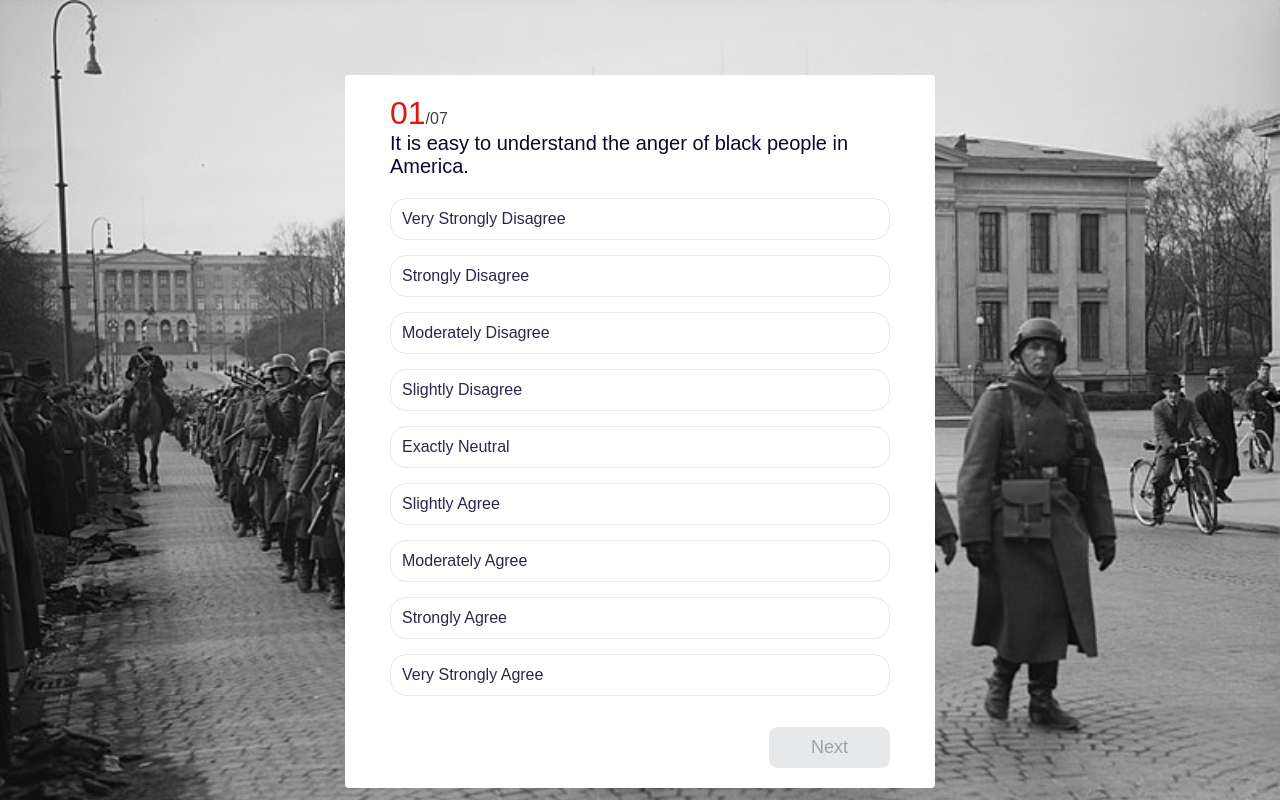
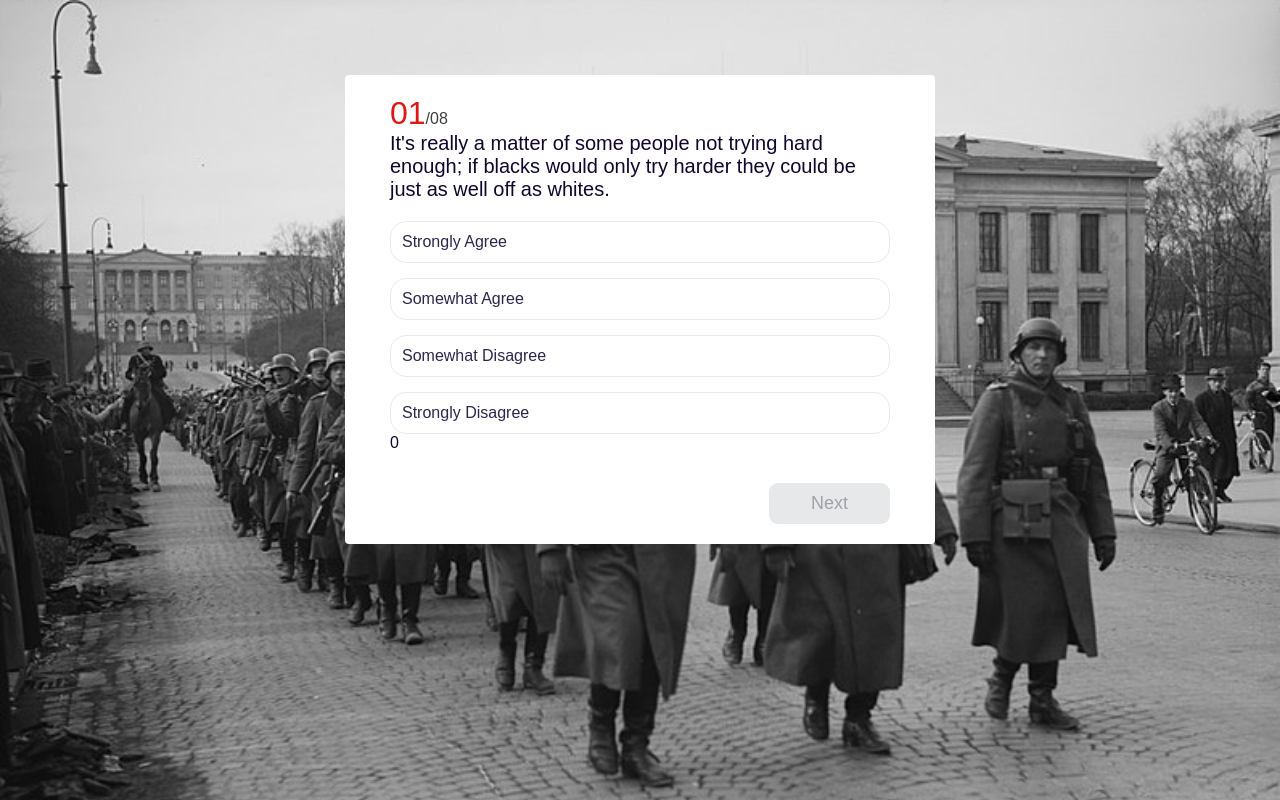
Before and after one commit to CommanderSABLy/personal_website, a React (Create React App) app: page / in a window 1280 px wide. Built offline with nearby package versions, Linux system fonts and the light colour scheme; a web font is replaced by a local one.

Commit message:
Added questions for SRS. Reduced hard coding. Implemented functionality for MRS and SRS

```diff
--- a/src/App.js
+++ b/src/App.js
@@ -1,7 +1,9 @@
 import React from 'react';
 import { useState } from 'react';
 //I can probably just have all of the tests come from questions
+import { RWA } from './questions';
 import { MRS } from './questions';
+import { SRS } from './questions';
 import './quiz.css';
 
 function Quiz() {
@@ -10,33 +12,10 @@ function Quiz() {
   const [showResult, setShowResult] = useState(false)
   const [selectedAnswerIndex, setSelectedAnswerIndex] = useState(null)
   //questions will need to be selected based on menu selection
-  const { questions } = MRS
+  const { topic, max_score, questions } = SRS
   const { question, choices, scoring } = questions[activeQuestion]
   const [result, setResult] = useState(0)
 
-  const nine_scale_asc = {
-    'Very Strongly Disagree': 1,
-    'Strongly Disagree': 2,
-    'Moderately Disagree': 3,
-    'Slightly Disagree': 4,
-    'Exactly Neutral': 5,
-    'Slightly Agree': 6,
-    'Moderately Agree': 7,
-    'Strongly Agree': 8,
-    'Very Strongly Agree': 9,
-  }
-
-  const nine_scale_des = {
-    'Very Strongly Disagree': 9,
-    'Strongly Disagree': 8,
-    'Moderately Disagree': 7,
-    'Slightly Disagree': 6,
-    'Exactly Neutral': 5,
-    'Slightly Agree': 4,
-    'Moderately Agree': 3,
-    'Strongly Agree': 2,
-    'Very Strongly Agree': 1,
-  }
 
   const onClickNext = () => {
     setResult((prev) => prev + selectedAnswer)
@@ -51,11 +30,60 @@ function Quiz() {
   }
 
   const onAnswerSelected = (answer, index) => {
+    const nine_scale_val = {
+      'Very Strongly Disagree': 1,
+      'Strongly Disagree': 2,
+      'Moderately Disagree': 3,
+      'Slightly Disagree': 4,
+      'Exactly Neutral': 5,
+      'Slightly Agree': 6,
+      'Moderately Agree': 7,
+      'Strongly Agree': 8,
+      'Very Strongly Agree': 9,
+    }
+
+    const four_scale_val = {
+      'Strongly Agree': 0,
+      'Somewhat Agree': 1,
+      'Somewhat Disagree': 2,
+      'Strongly Disagree': 3,
+    }
+
+    const hi_lo_mid_val = {
+      'Trying to push very much too fast': 1,
+      'Going too slowly': 0,
+      'Moving at about the right speed': 0.5
+    }
+
+    const srs4_scale = {
+      'All of it': 3,
+      'Most': 2,
+      'Some': 1,
+      'Not much at all': 0,
+    }
+
+    const srs5_scale = {
+      'A lot': 0,
+      'Some': 1,
+      'Just a little': 2,
+      'None at all': 3,
+    }
+
     setSelectedAnswerIndex(index)
-    if (questions[activeQuestion].scoring === 'Ascend') {
-      setSelectedAnswer(nine_scale_asc[answer])
-    } else if (questions[activeQuestion].scoring === 'Descend') {
-      setSelectedAnswer(nine_scale_des[answer])
+    if (questions[activeQuestion].scoring === 'Ascend9') {
+      setSelectedAnswer(nine_scale_val[answer])
+    } else if (questions[activeQuestion].scoring === 'Descend9') {
+      setSelectedAnswer(10 - nine_scale_val[answer])
+    } else if (questions[activeQuestion].scoring === 'Ascend4'){
+      setSelectedAnswer(four_scale_val[answer] / 3)
+    } else if (questions[activeQuestion].scoring === 'Descend4'){
+      setSelectedAnswer((3 - four_scale_val[answer]) / 3)
+    } else if (questions[activeQuestion].scoring === 'HiLoMid3'){
+      setSelectedAnswer(hi_lo_mid_val[answer])
+    } else if (questions[activeQuestion].scoring === 'SRSQ4'){
+      setSelectedAnswer(srs4_scale[answer] / 3)
+    } else if (questions[activeQuestion].scoring === 'SRSQ5'){
+      setSelectedAnswer((srs5_scale[answer] / 3) + 8)
     } else {
       setSelectedAnswer(0)
     }
@@ -87,6 +115,7 @@ function Quiz() {
             className={selectedAnswerIndex === index ? 'selected-answer' : null}>
             {answer}</li>
           ))}
+          {result}
         </ul>
         <div className="flex-right">
           <button onClick={onClickNext} disabled={selectedAnswerIndex === null}>{activeQuestion === questions.length - 1 ? 'Finish': 'Next'} </button>
@@ -94,9 +123,9 @@ function Quiz() {
         </div>
       ) : (
         <div className="result">
-          <h3>Right Wing Authoritarianism Score</h3>
+          <h3>{topic} Score</h3>
           <p>
-            Total Score:<span> {100 * ((result - 7) /56)}%</span>
+            Total Score:<span> {100 * ((result - questions.length) / max_score).toPrecision(4)}%</span>
           </p>
           <p>
             Total Questions: <span>{questions.length}</span>
--- a/src/questions.js
+++ b/src/questions.js
@@ -10,12 +10,6 @@ const nine_scale = [
     'Very Strongly Agree',
 ]
 
-const push_speed_scale = [
-    'Trying to push very much too fast.',
-    'Going too slowly',
-    'Moving at about the right speed',
-]
-
 const four_scale = [
     'Strongly Agree',
     'Somewhat Agree',
@@ -25,6 +19,7 @@ const four_scale = [
 
 export const RWA = {
     topic: 'Right Wing Authoritarianism',
+    max_score: 240,
     questions: [
         {
             question: 'Life imprisonment is justified for certain crimes.',
@@ -49,197 +44,241 @@ export const RWA = {
         {
             question: 'Our country desperately needs a mighty leader who will do what has to be done to destroy the radical new ways and sinfulness that are ruining us.',
             choices: nine_scale,
-            scoring: 'Ascend'
+            scoring: 'Ascend9'
         },
         {
             question: 'Gays and lesbians are just as healthy and moral as anybody else.',
             choices: nine_scale,
-            scoring: 'Descend'
+            scoring: 'Descend9'
         },
         {
             question: 'Our country will be great if we honor the ways of our forefathers, do what the authorities tell us to do, and get rid of the rotten apples who are ruining everything.',
             choices: nine_scale,
-            scoring: 'Ascend'
+            scoring: 'Ascend9'
         },
         {
             question: 'Atheists and others who have rebelled against established religion are no doubt every bit as good and virtuous as those who attend church regularly.',
             choices: nine_scale,
-            scoring: 'Descend'
+            scoring: 'Descend9'
         },
         {
             question: 'The real keys to the good life are obedience, discipline, and sticking to the straight and narrow.',
             choices: nine_scale,
-            scoring: 'Ascend'
+            scoring: 'Ascend9'
         },
         {
             question: 'A lot of our rules regarding modesty and sexual behavior are just customs which are not necessarily any better or holier than those which other people follow.',
             choices: nine_scale,
-            scoring: 'Descend'
+            scoring: 'Descend9'
         },
         {
             question: 'There are many radical, immoral people in our country today who are trying to ruin it for their own godless purposes, whom the authorities should put out of action.',
             choices: nine_scale,
-            scoring: 'Ascend'
+            scoring: 'Ascend9'
         },
         {
             question: 'It is always better to trust the judgment of the proper authorities in government and religion than to listen to the noisy rabble-rousers in our society who are trying to create doubt in people\'s minds.',
             choices: nine_scale,
-            scoring: 'Ascend'
+            scoring: 'Ascend9'
         },
         {
             question: 'There is absolutely nothing wrong with nudist camps.',
             choices: nine_scale,
-            scoring: 'Descend'
+            scoring: 'Descend9'
         },
         {
             question: 'There is no one right way to live your life. Everybody has to create their own way.',
             choices: nine_scale,
-            scoring: 'Descend'
+            scoring: 'Descend9'
         },
         {
             question: 'Our country will be destroyed someday if we do not smash the perversions eating away at our moral fiber and traditional beliefs.',
             choices: nine_scale,
-            scoring: 'Ascend'
+            scoring: 'Ascend9'
         },
         {
             question: 'It\'s a mistake to stick strictly to the straight and narrow in life, for you\'ll miss a lot of interesting people from quite different backgrounds who can change you, and some of the best experiences you can have.',
             choices: nine_scale,
-            scoring: 'Descend'
+            scoring: 'Descend9'
         },
         {
             question: 'The situation in our country is getting so serious, the strongest methods would be justified if they eliminated the troublemakers and got us back to our true path.',
             choices: nine_scale,
-            scoring: 'Ascend'
+            scoring: 'Ascend9'
         },
         {
             question: 'It would be best for everyone if the proper authorities censored magazines so that people could not get their hands on trashy and disgusting material.',
             choices: nine_scale,
-            scoring: 'Ascend'
+            scoring: 'Ascend9'
         },
         {
             question: 'Everyone should have their own lifestyle, religious beliefs, and sexual preferences, even if it makes them different from everyone else.',
             choices: nine_scale,
-            scoring: 'Descend'
+            scoring: 'Descend9'
         },
         {
             question: 'A woman\'s place should be wherever she wants to be. The days when women are submissive to their husbands and social conventions belong strictly in the past.',
             choices: nine_scale,
-            scoring: 'Descend'
+            scoring: 'Descend9'
         },
         {
             question: 'What our country really needs is a strong, determined leader who will crush evil and take us back to our true path.',
             choices: nine_scale,
-            scoring: 'Ascend'
+            scoring: 'Ascend9'
         },
         {
             question: 'People should pay less attention to the Bible and the other old traditional forms of religious guidance and instead develop their own personal standards of what is moral and immoral.',
             choices: nine_scale,
-            scoring: 'Descend'
+            scoring: 'Descend9'
         },
         {
             question: 'Enough is enough! If the loafers, deviants, and troublemakers won\'t shape up, then they should be severely disciplined and taught a lesson they\'ll never forget.',
             choices: nine_scale,
-            scoring: 'Ascend'
+            scoring: 'Ascend9'
         },
         {
             question: 'Our country needs freethinkers who will have the courage to defy traditional ways, even if this upsets many people.',
             choices: nine_scale,
-            scoring: 'Descend'
+            scoring: 'Descend9'
         },
         {
             question: 'There is nothing wrong with premarital sexual intercourse.',
             choices: nine_scale,
-            scoring: 'Descend'
+            scoring: 'Descend9'
         },
         {
             question: 'It may be considered old-fashioned by some, but having a normal, proper appearance is still the mark of a gentleman and, especially, a lady.',
             choices: nine_scale,
-            scoring: 'Ascend'
+            scoring: 'Ascend9'
         },
         {
             question: 'It is wonderful that young people today have greater freedom to protest against things they don\'t like and to make their own rules to govern their behavior.',
             choices: nine_scale,
-            scoring: 'Descend'
+            scoring: 'Descend9'
         },
         {
             question: 'What our country really needs, instead of more civil rights, is a good stiff dose of law and order.',
             choices: nine_scale,
-            scoring: 'Ascend'
+            scoring: 'Ascend9'
         },
         {
             question: 'Government, judges, and the police should never be allowed to censor books.',
             choices: nine_scale,
-            scoring: 'Descend'
+            scoring: 'Descend9'
         },
         {
             question: 'Obedience and respect for authority are the most important virtues children should learn.',
             choices: nine_scale,
-            scoring: 'Ascend'
+            scoring: 'Ascend9'
         },
         {
             question: 'We should treat protesters and radicals with open arms and open minds, since new ideas are the lifeblood of progressive change.',
             choices: nine_scale,
-            scoring: 'Descend'
+            scoring: 'Descend9'
         },
         {
             question: 'Once our government leaders and the authorities condemn the dangerous elements in our society, it will be the duty of every patriotic citizen to help stomp out the rot that is poisoning our country from within.',
             choices: nine_scale,
-            scoring: 'Ascend'
+            scoring: 'Ascend9'
         },
         {
             question: 'Rules about being well-behaved and respectable should be changed in favor of greater freedom and new ways of living.',
             choices: nine_scale,
-            scoring: 'Descend'
+            scoring: 'Descend9'
         },
         {
             question: 'The facts on crime, sexual immorality, and recent public disorders all show we have to crack down harder on deviant groups and troublemakers if we are going to save our moral standards and preserve law and order.',
             choices: nine_scale,
-            scoring: 'Ascend'
+            scoring: 'Ascend9'
         },
     ]
 }
 
 export const MRS = {
-    topic: '',
+    topic: 'Modern Racism Scale',
+    max_score: 56,
     questions: [
         {
             question: 'It is easy to understand the anger of black people in America.',
             choices: nine_scale,
-            scoring: 'Descend'
+            scoring: 'Descend9'
         },
         {
             question: 'Blacks have more influence upon school desegregation plans that they ought to have.',
             choices: nine_scale,
-            scoring: 'Ascend',
+            scoring: 'Ascend9',
         },
         {
             question:'Blacks are getting too demanding in their push for equal rights.',
             choices: nine_scale,
-            scoring: 'Ascend',
+            scoring: 'Ascend9',
         },
         {
             question:'Over the past few years blacks have gotten more economically than they deserve.',
             choices: nine_scale,
-            scoring: 'Ascend',
+            scoring: 'Ascend9',
         },
         {
             question: 'Over the past few years the government and news media have shown more respect to blacks than they deserve.',
             choices: nine_scale,
-            scoring: 'Ascend',
+            scoring: 'Ascend9',
         },
         {
             question: 'Blacks should not push themselves where they\'re not wanted.',
             choices: nine_scale,
-            scoring: 'Ascend',
+            scoring: 'Ascend9',
         },
         {
             question: 'Discrimination against blacks is no longer a problem in the United States.',
             choices: nine_scale,
-            scoring: 'Ascend',
+            scoring: 'Ascend9',
         },
     ]
 }
 
-//export const SRS = {
-
-//}
+export const SRS = {
+    topic: 'Sybmolic Racism Scale',
+    max_score: 8,
+    questions: [
+        {
+            question: 'It\'s really a matter of some people not trying hard enough; if blacks would only try harder they could be just as well off as whites.',
+            choices: four_scale,
+            scoring: 'Descend4',
+        },
+        {
+            question: 'Irish, Italian, Jewish and many other minorities overcame prejudice and worked their way. Blacks should do the same.',
+            choices: four_scale,
+            scoring: 'Descend4'
+        },
+        {
+            question: 'Some say that black leaders have been trying to push too fast. Others feel that they haven\'t pushed fast enough. What do you think?',
+            choices: ['Trying to push very much too fast', 'Going too slowly', 'Moving at about the right speed'],
+            scoring: 'HiLoMid3'
+        },
+        {
+            question: 'How much of the racial tension that exists in the United States today do you think blacks are responsible for creating?',
+            choices: ['All of it', 'Most', 'Some', 'Not much at all'],
+            scoring: 'SRSQ4'
+        },
+        {
+            question: 'How much discrimination against blacks do you feel there is in the United States today, limiting their chances to get ahead?',
+            choices: ['A lot', 'Some', 'Just a little', 'None at all'],
+            scoring: 'SRSQ5'
+        },
+        {
+            question: 'Generations of slavery and discrimination have created conditions that make it difficult for blacks to work their way out of the lower class.',
+            choices: four_scale,
+            scoring: 'Ascend4'
+        },
+        {
+            question: 'Over the past few years, blacks have gotten less than they deserve.',
+            choices: four_scale,
+            scoring: 'Ascend4'
+        },
+        {
+            question: 'Over the past few years, blacks have gotten more economically than they deserve.',
+            choices: four_scale,
+            scoring: 'Descend4'
+        }
+    ]
+}
```
